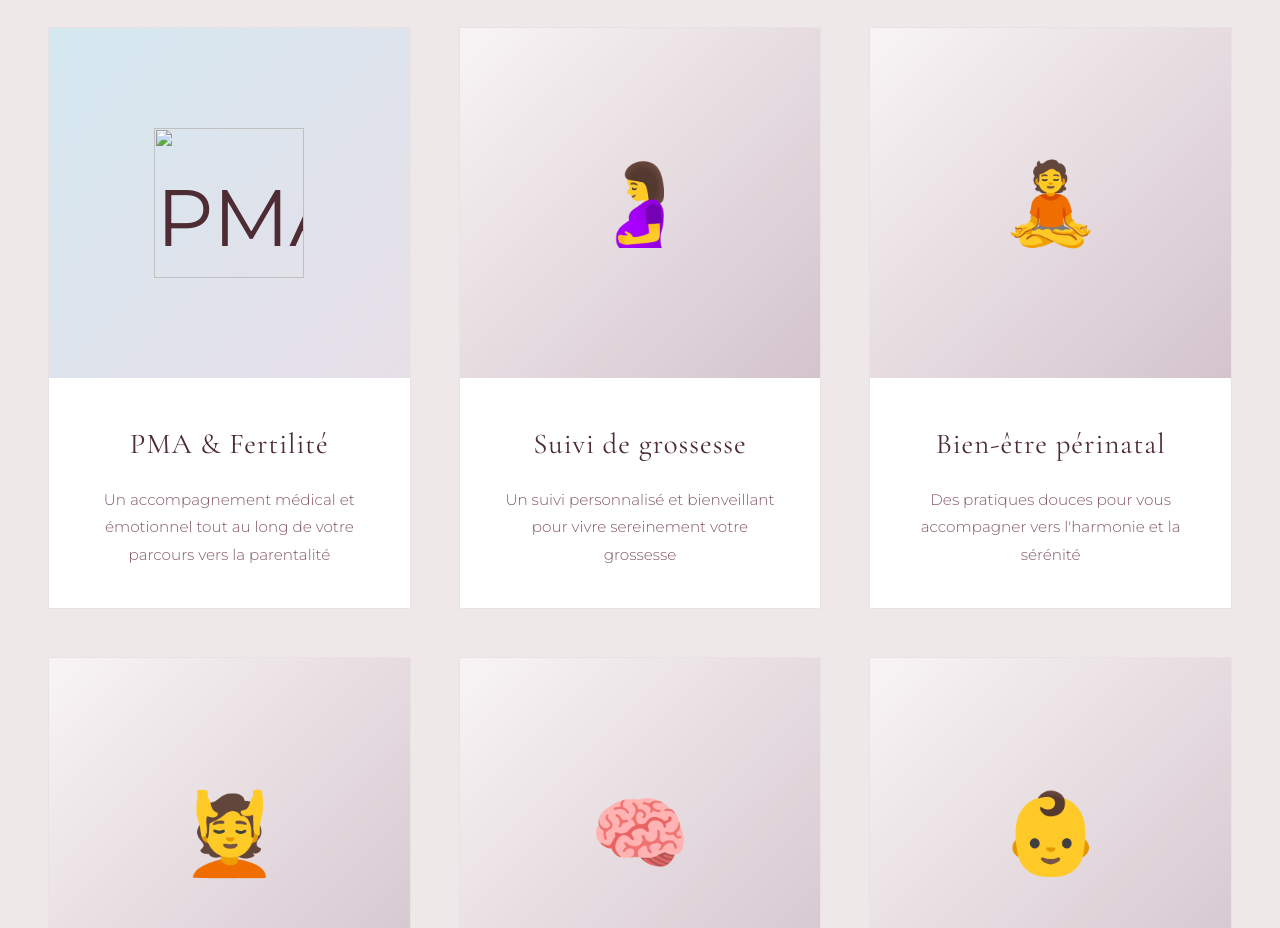
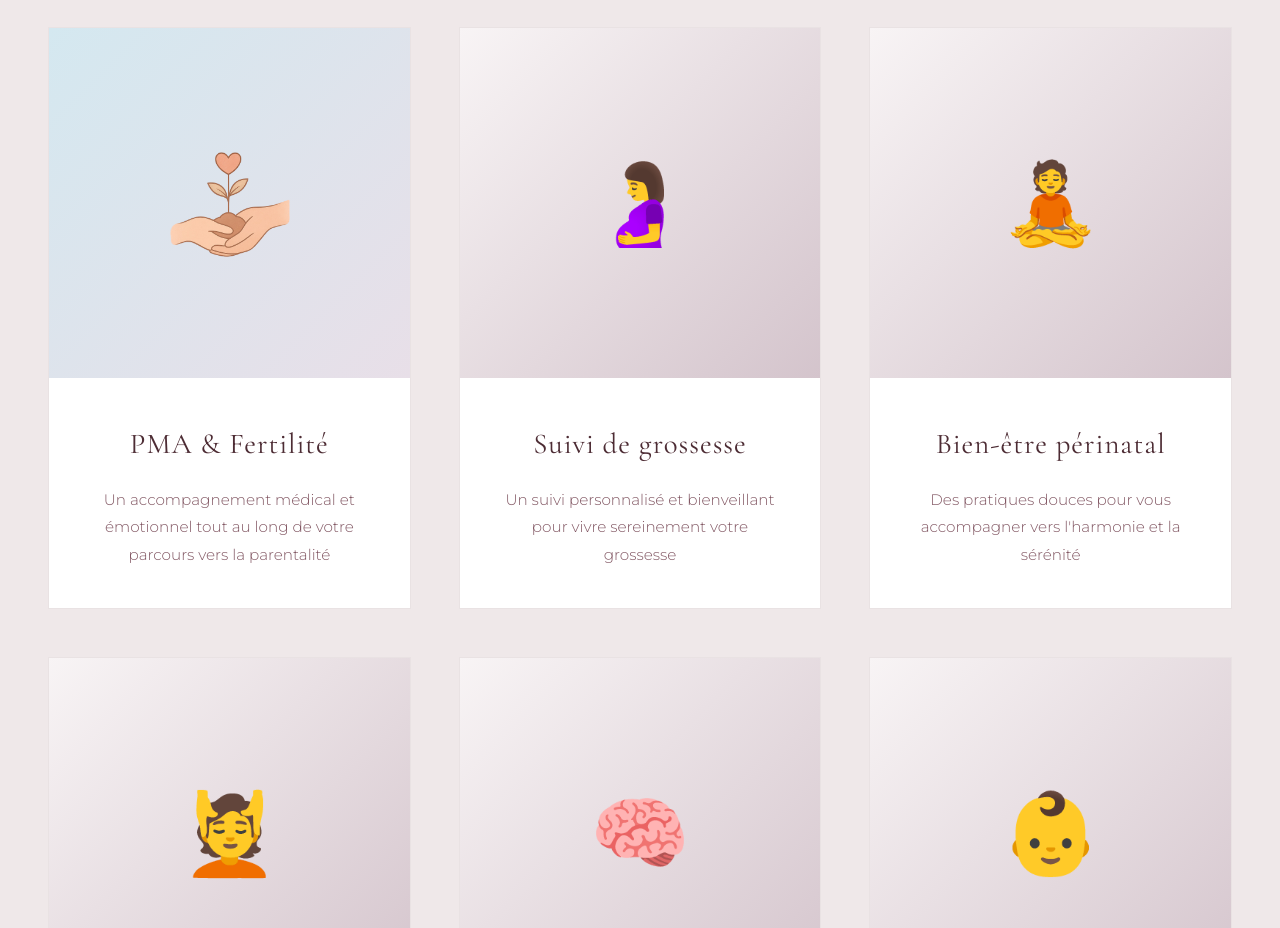
Before and after one commit to vianatafrance/vianata, a plain HTML site: page index.html in a window 1280 px wide. Shown: the part 1180-2108 px from the top of the page. Drawn offline with nearby package versions, Linux system fonts and the light colour scheme.

Commit message:
Update index.html

```diff
--- a/index.html
+++ b/index.html
@@ -653,7 +653,7 @@
                 <div class="categories-grid">
                     <div class="category-card" onclick="showCategory('pma')">
                         <div class="category-image pma-image">
-                            <img src="logopma.png" alt="PMA & Fertilité" class="category-img">
+                            <img src="logopmaa.png" alt="PMA & Fertilité" class="category-img">
                         </div>
                         <div class="category-content">
                             <h3>PMA & Fertilité</h3>
```
